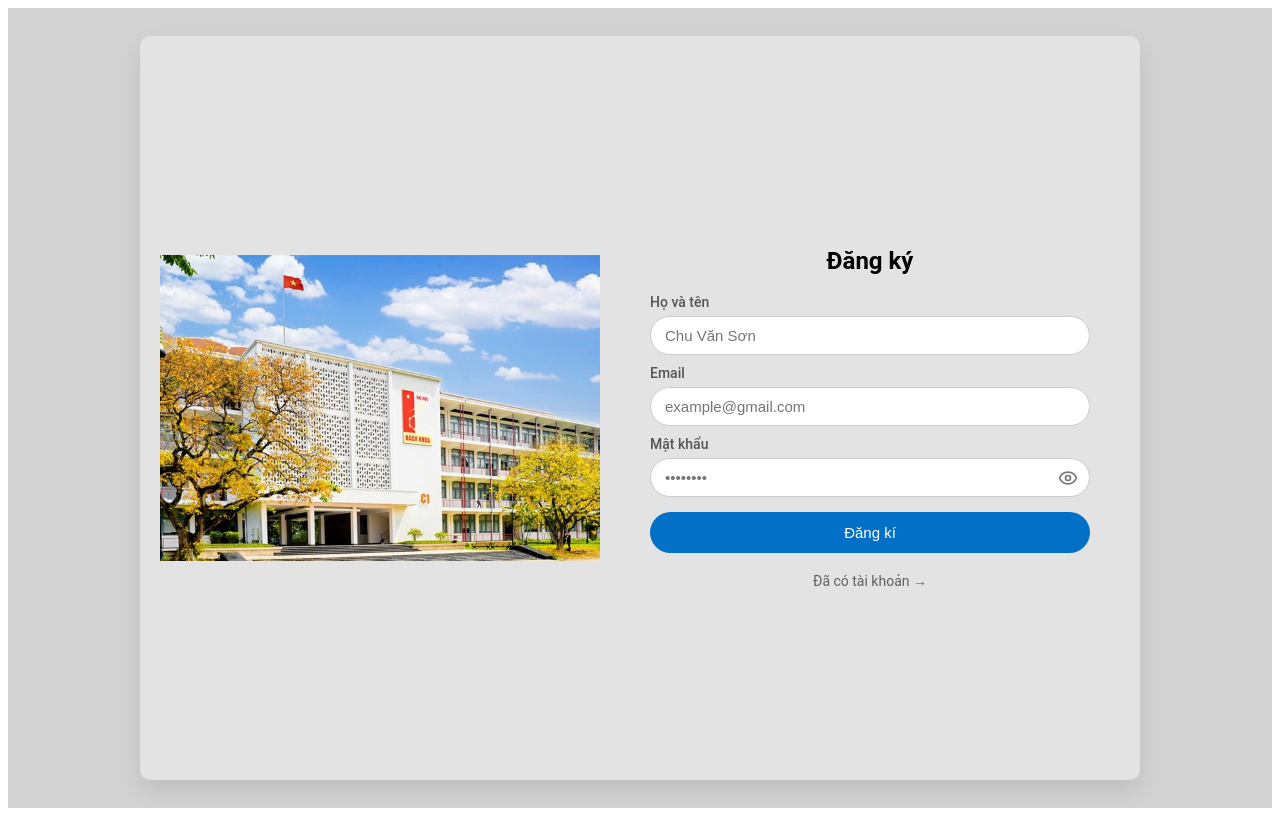
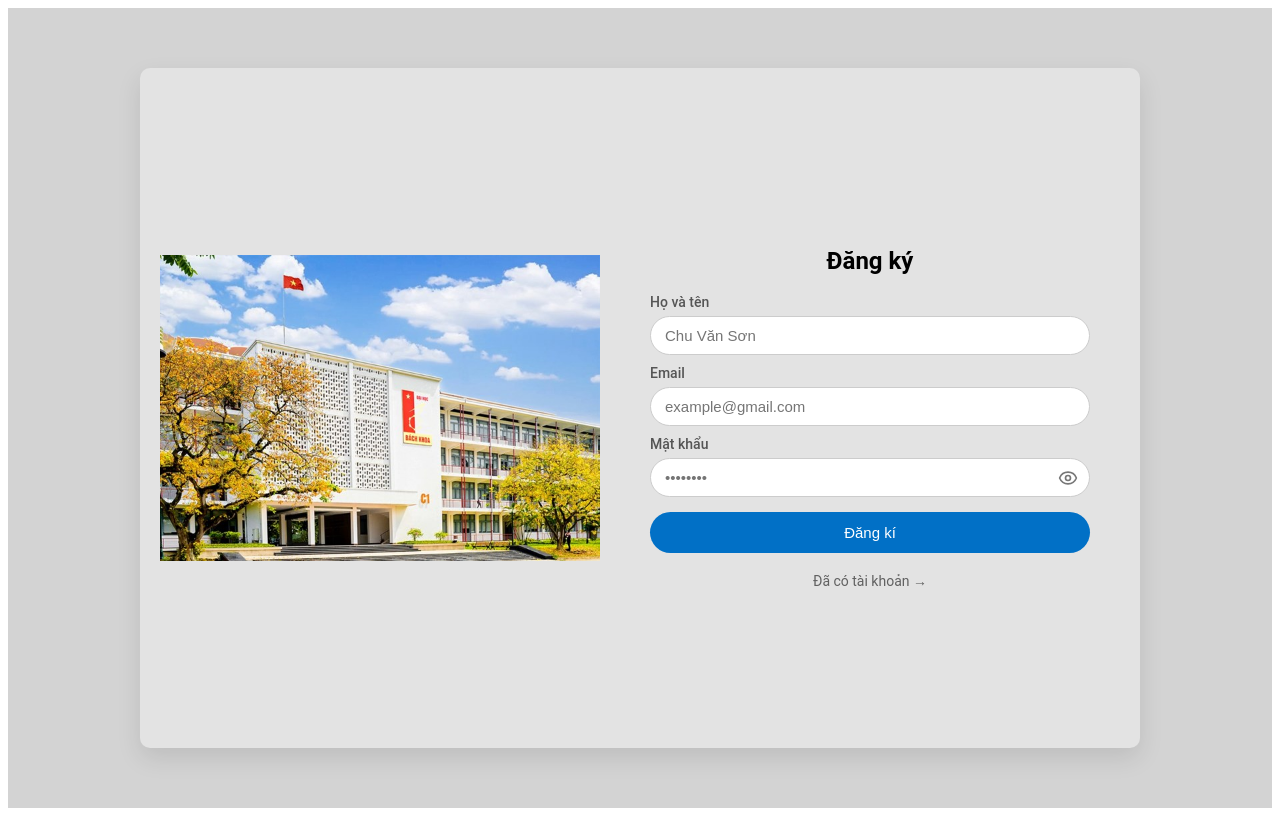
Before and after one commit to ChuVanSon0107/chat-realtime-app, a React (Vite) app in the folder frontend/: page /signup in a window 1280 px wide. Built offline with nearby package versions, Linux system fonts and the light colour scheme; no server answers.

Commit message:
fix: adjust height of signUpContainer for better layout

```diff
--- a/frontend/src/pages/SignUpPage.module.css
+++ b/frontend/src/pages/SignUpPage.module.css
@@ -13,7 +13,7 @@
   border-radius: 10px;
   overflow: hidden;
   width: 1000px;
-  height: 93vh;
+  height: 85vh;
   max-width:90%;
   box-shadow: 0 10px 25px rgba(0, 0, 0, 0.1);
 }
```
